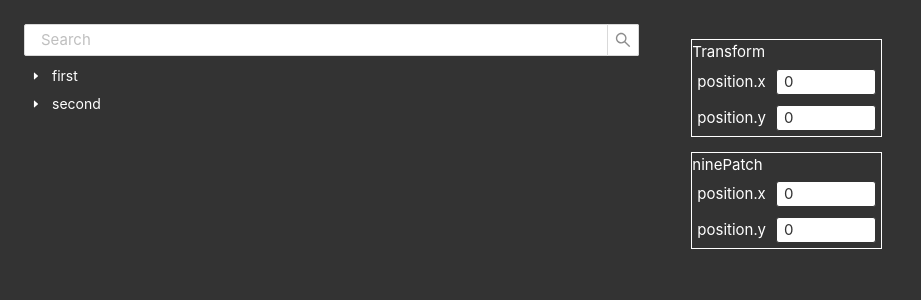
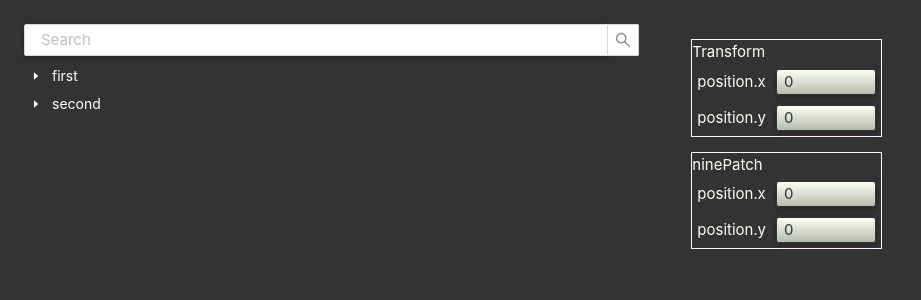
Before and after one commit to eva-engine/DevTool, a React app: page / in a window 1280 px wide. Shown: the top 300 px of the page, without its empty margins (0-921 px from the left). Built offline with nearby package versions, Linux system fonts and the light colour scheme.

Commit message:
修改Tables的input样式

```diff
--- a/src/Components/Tables/index.css
+++ b/src/Components/Tables/index.css
@@ -2,11 +2,11 @@ body {
   background-color: #333;
 }
 table {
-  border: 1px solid #fff;
+  border: 1px solid #fcfff4;
   margin-top: 15px;
 }
 .tableName {
-  color: #fff;
+  color: #fcfff4;
   font-size: 15px;
   padding-left: 5px;
 }
@@ -18,6 +18,9 @@ input {
   border-radius: 3px;
   /* height: 25px; */
   /* max-width: 200px; */
+  background: #fcfff4;
+  background:linear-gradient(to bottom, #fcfff4 0%, #dfe5d7 40%, #b3bead 100%);
+  box-shadow: 0px 2px 5px 0px rgba(0, 0, 0, 0.3);
   width: 100px;
   color: #333;
 }
@@ -29,6 +32,6 @@ input {
   border-radius: 3px;
 }
 .key {
-  color: #fff;
+  color: #fcfff4;
   font-size: 15px;
 }
```
Also changed, not shown: 22 other files (tests, documents, lock files or other folders).
